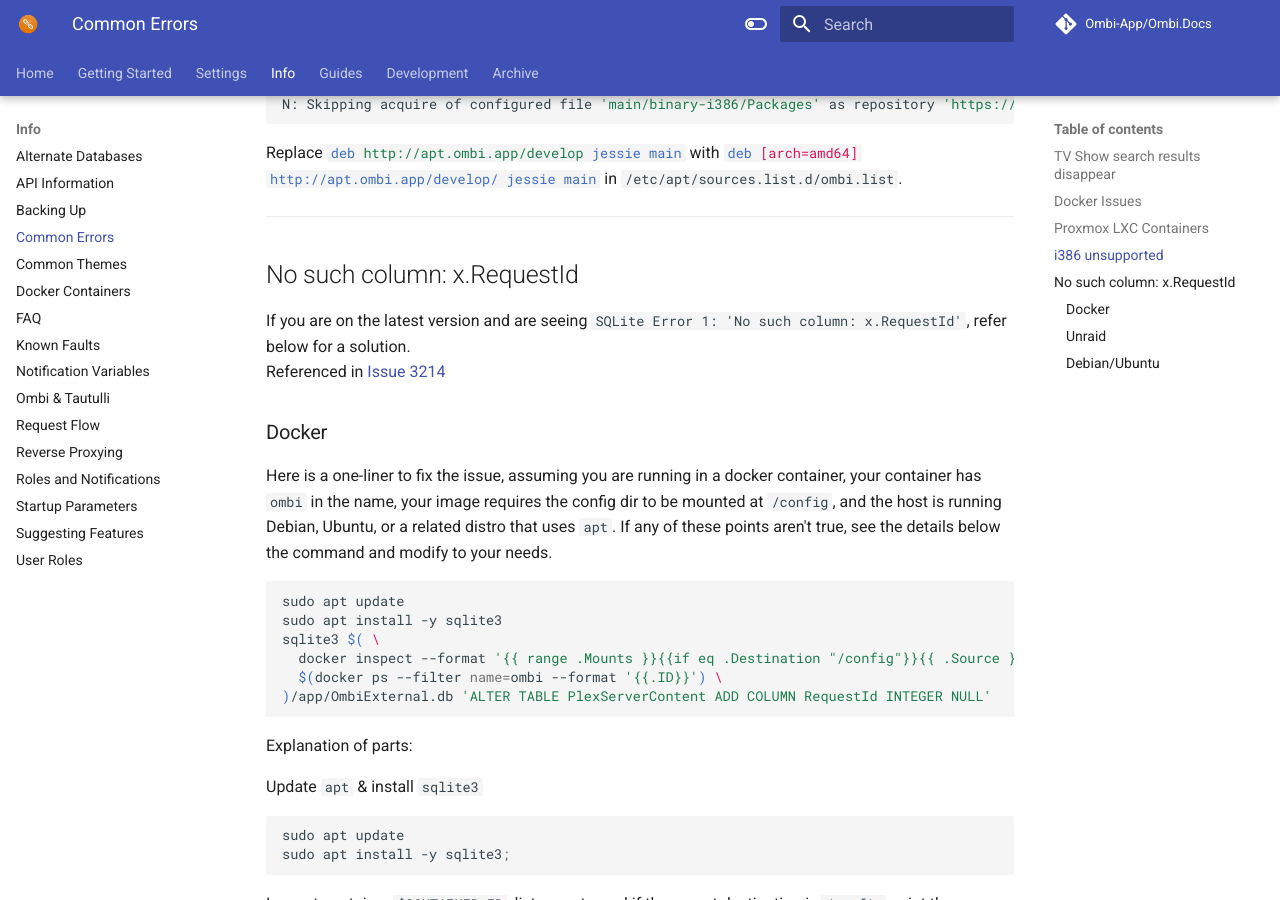
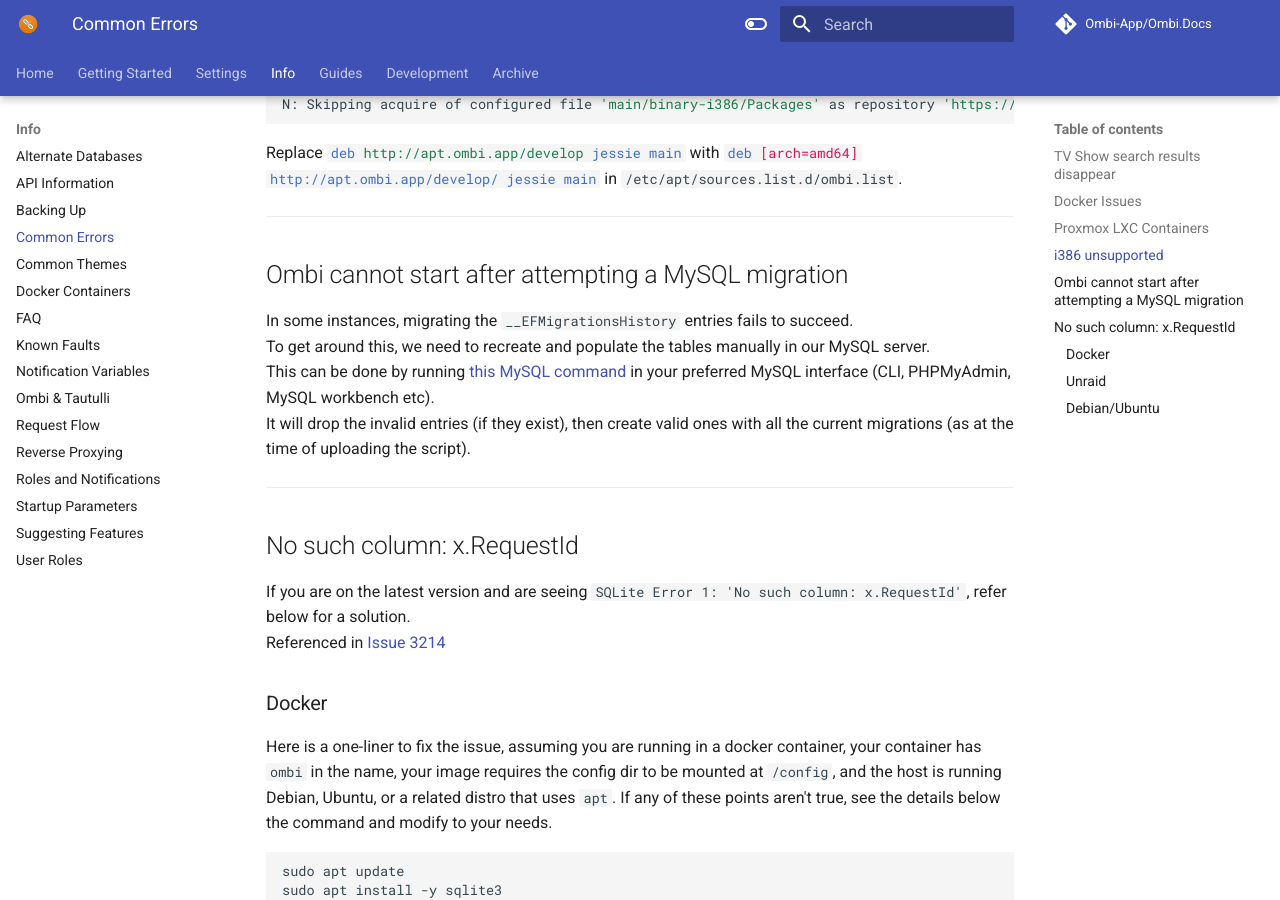
Before and after one commit to Ombi-app/Ombi.Docs, an MkDocs documentation site: the page built from docs/info/common-errors.md, in a window 1280 px wide and 900 px high, scrolled down 1870 px. Built offline with MkDocs 1.6.1 and Material for MkDocs 9.7.7, drawn with Linux system fonts in a browser that asks for light colours; comment, search, counter and statistics services are not loaded.

Commit message:
Add mysql migration fix

```diff
--- a/docs/info/common-errors.md
+++ b/docs/info/common-errors.md
@@ -60,6 +60,14 @@
 
 Replace `deb http://apt.ombi.app/develop jessie main` with  `deb [arch=amd64] http://apt.ombi.app/develop/ jessie main` in `/etc/apt/sources.list.d/ombi.list`.
 
+***
+
+## Ombi cannot start after attempting a MySQL migration
+
+In some instances, migrating the `__EFMigrationsHistory` entries fails to succeed.
+To get around this, we need to recreate and populate the tables manually in our MySQL server.
+This can be done by running [this MySQL command](../../assets/scripts/mysql_migrations.sql) in your preferred MySQL interface (CLI, PHPMyAdmin, MySQL workbench etc).
+It will drop the invalid entries (if they exist), then create valid ones with all the current migrations (as at the time of uploading the script).
 ***
 
 ## No such column: x.RequestId
```
Also changed, not shown: 1 other file.
